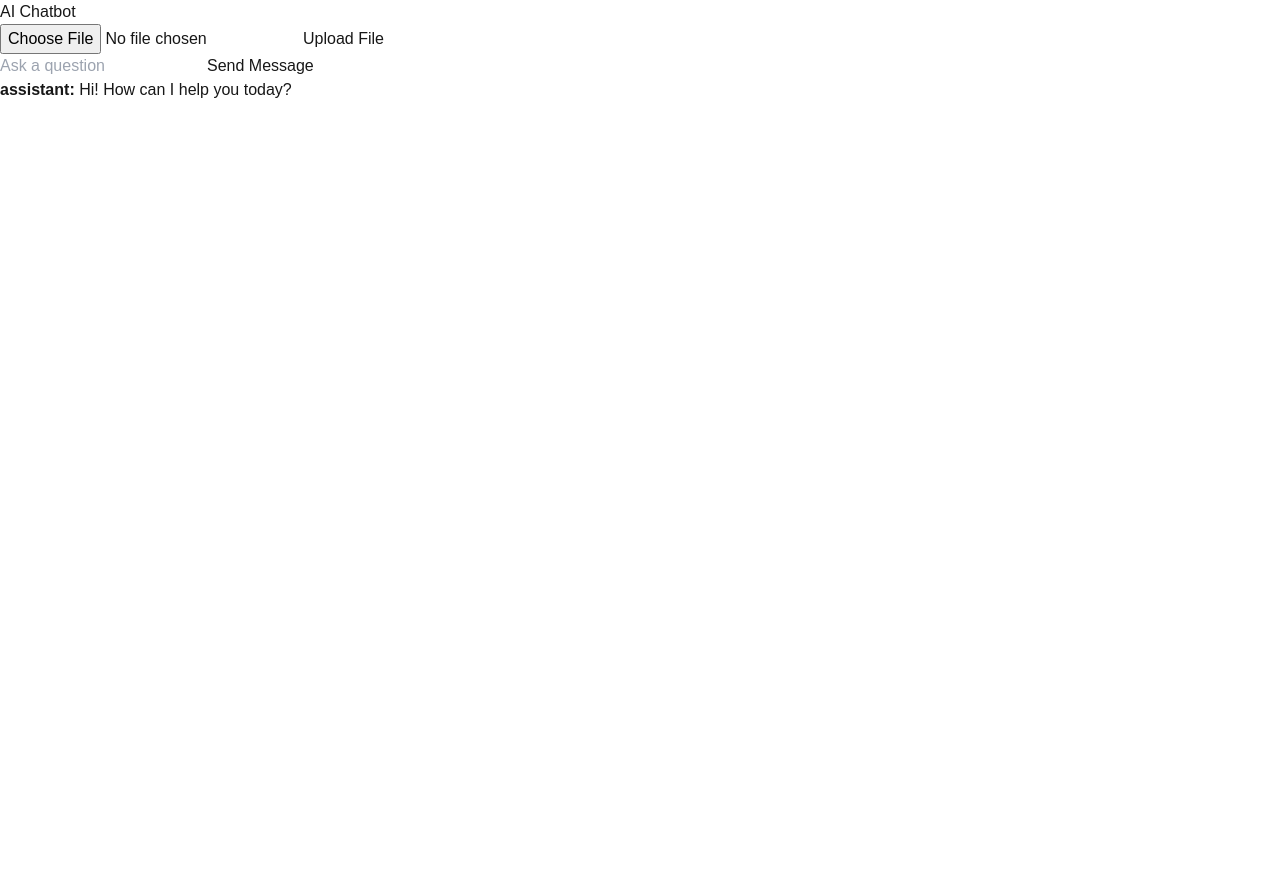
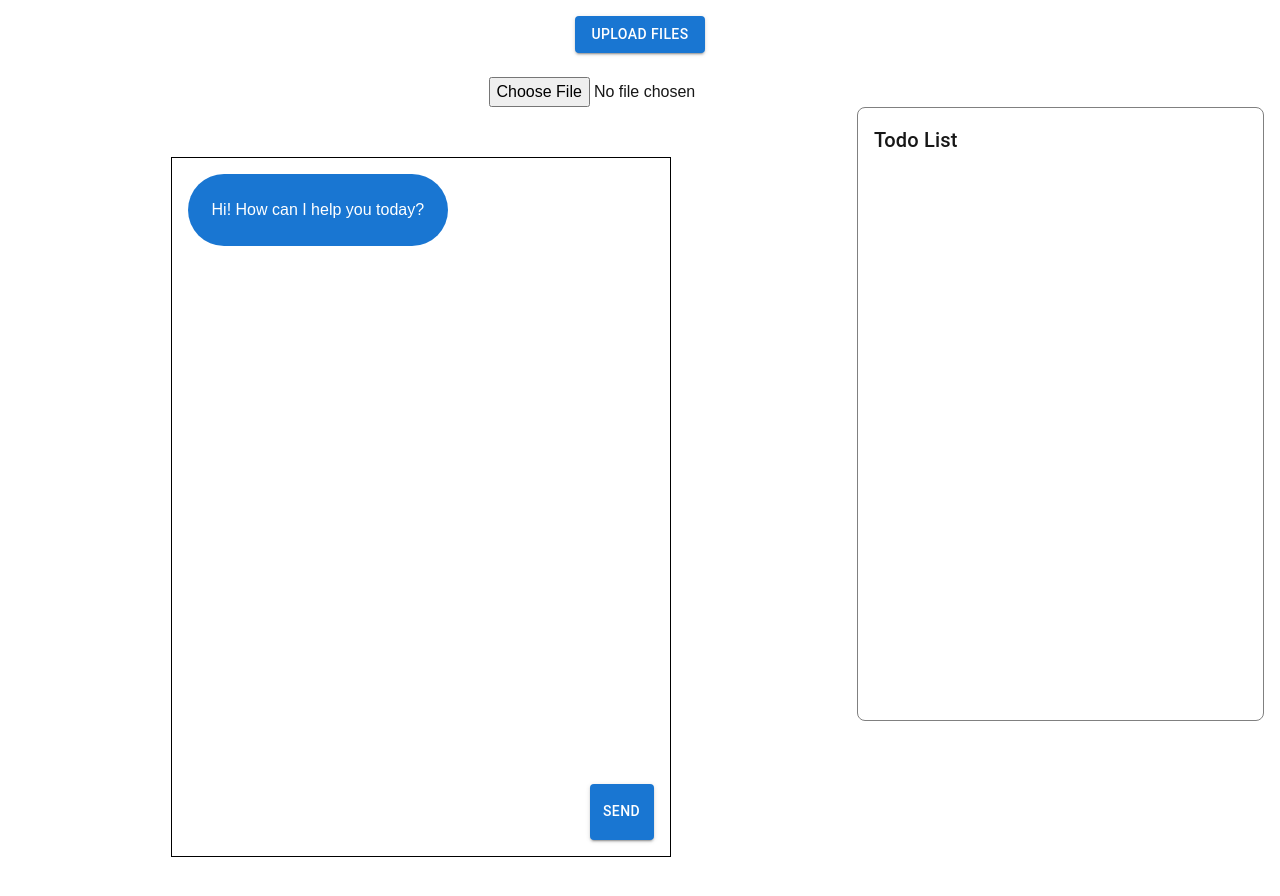
Before and after one commit to kyileiaye2021/insightbot, a Next.js app: page /dashboard in a window 1280 px wide. Shown: the top 896 px of the page. Before the commit the page ends 800 px from the top, so only its background shows below. Built offline with nearby package versions, Linux system fonts and the light colour scheme.

Commit message:
Updated dashboard/page.tsx

```diff
--- a/src/app/dashboard/page.tsx
+++ b/src/app/dashboard/page.tsx
@@ -1,76 +1,213 @@
-import axios from 'axios';
-import { useState } from 'react';
+'use client'
+import { Box, Button, Stack, TextField, Typography } from '@mui/material'
+import { useState } from 'react'
+import axios from 'axios'
 
 export default function Home() {
-  const [file, setFile] = useState(null);
+  const [file, setFile] = useState(null) // State to store selected file
   const [messages, setMessages] = useState([
     {
       role: 'assistant',
-      content: `Hi! How can I help you today?`,
+      content:' Hi! How can I help you today?',
     },
-  ]);
-  const [message, setMessage] = useState('');
-  const [uploadMessage, setUploadMessage] = useState('');
+  ])
+  const [message, setMessage] = useState('')
+  const [uploadMessage, setUploadMessage] = useState('') // State for showing upload status
 
-  // Handle file selection
+  // Functioin to handle file selection
+  //This function is triggered when a user selects a file
   const handleFileChange = (e) => {
-    setFile(e.target.files[0]);
-  };
+    setFile(e.target.files[0])
+  }
 
-  // Handle file upload
+  //function to handle file upload
+  //This function is triggered when the user clicks the Upload Files button.
   const handleUpload = async () => {
     if (!file) {
-      setUploadMessage('Please select a file to upload');
-      return;
+      setUploadMessage('Please select a file to upload')
+      return
     }
-
-    const formData = new FormData();
-    formData.append('file', file);
+    const formData = new FormData()
+    formData.append('file', file)
 
     try {
-      const response = await axios.post('http://127.0.0.1:5000/upload', formData, {
-        headers: {
-          'Content-Type': 'multipart/form-data',
-        },
-      });
-      setUploadMessage(response.data.message);
+      const response = await axios.post('http://127.0.0.1:5000/upload', formData)  // URL to your Flask backend
+      setUploadMessage(response.data.message)  // Show success message
     } catch (error) {
-      console.error('Error uploading file:', error);
-      setUploadMessage('Error uploading file');
+      setUploadMessage('Error uploading file')  // Show error message
     }
-  };
+  }
 
-  // Handle sending message to chatbot
   const sendMessage = async () => {
-    setMessage('');
-    setMessages((messages) => [...messages, { role: 'user', content: message }, { role: 'assistant', content: '' }]);
+    setMessage('')
+    setMessages((messages) => [
+      ...messages,
+      {role: 'user', content: message},
+      {role: 'assistant', content: ''},
+    ])
 
-    try {
-      const response = await axios.post('http://127.0.0.1:5000/chat', { question: message });
-      const assistantReply = response.data.answer;
-      setMessages((messages) => [...messages, { role: 'assistant', content: assistantReply }]);
-    } catch (error) {
-      console.error('Error sending message:', error);
+    const response = fetch('http://127.0.0.1:5000/chat', { //// Point to Flask backend
+      method: 'POST',
+      headers: {
+        'Content-Type': 'application/json',
+      },
+      body: JSON.stringify({ question: message }), // send only the user message
+    }).then(async (res) => {
+      const reader = res.body.getReader()
+      const decoder = new TextDecoder()
+      let result = ''
+
+      return reader.read().then(function processText({done, value}) {
+        if (done) {
+          return result
+        }
+
+        const text = decoder.decode(value || new Uint8Array(), {stream: true})
+        setMessages((messages) => {
+          let lastMessage = messages[messages.length - 1]
+          let otherMessages = messages.slice(0, messages.length - 1)
+          return [
+            ...otherMessages,
+            {...lastMessage, content: lastMessage.content + text},
+          ]
+        })
+        return reader.read().then(processText)
+      })
+    })
+  }
+
+  /*const addTodo = () => {
+    if (todo.trim()) {
+      setTodos([...todos, todo])
+      setTodo('')
     }
-  };
+  }*/
 
   return (
-    <div>
-      <h1>AI Chatbot</h1>
-      <input type="file" onChange={handleFileChange} />
-      <button onClick={handleUpload}>Upload File</button>
-      <p>{uploadMessage}</p>
-      <div>
-        <input value={message} onChange={(e) => setMessage(e.target.value)} placeholder="Ask a question" />
-        <button onClick={sendMessage}>Send Message</button>
-      </div>
-      <div>
-        {messages.map((msg, index) => (
-          <p key={index}>
-            <strong>{msg.role}:</strong> {msg.content}
-          </p>
-        ))}
-      </div>
-    </div>
-  );
+<Box
+      width="100vw"
+      height="100vh"
+      display="flex"
+      flexDirection="column"
+      justifyContent="flex-start"
+      alignItems="center"
+      p={2}
+    >
+      {/* Top Button */}
+      <Button variant="contained" sx={{ mb: 3 }} onClick={handleUpload}>
+        Upload Files
+      </Button>
+      <Typography>{uploadMessage}</Typography> {/* Display upload status */}
+
+      <input type="file" onChange={handleFileChange} /> {/**allow users to select the PDF file for uploading */}
+
+      {/* Columns Layout */}
+      <Stack direction="row" spacing={4} width="100%" height="80%">
+        {/* Chatbot UI */}
+        <Box
+      width="100vw"
+      height="100vh"
+      display="flex"
+      flexDirection="column"
+      justifyContent="center"
+      alignItems="center"
+    >
+      <Stack
+        direction={'column'}
+        width="500px"
+        height="700px"
+        border="1px solid black"
+        p={2}
+        spacing={3}
+      >
+        <Stack
+          direction={'column'}
+          spacing={2}
+          flexGrow={1}
+          overflow="auto"
+          maxHeight="100%"
+        >
+          {messages.map((message, index) => (
+            <Box
+              key={index}
+              display="flex"
+              justifyContent={
+                message.role === 'assistant' ? 'flex-start' : 'flex-end'
+              }
+            >
+              <Box
+                bgcolor={
+                  message.role === 'assistant'
+                    ? 'primary.main'
+                    : 'secondary.main'
+                }
+                color="white"
+                borderRadius={16}
+                p={3}
+              >
+                {message.content}
+              </Box>
+            </Box>
+          ))}
+        </Stack>
+        <Stack direction={'row'} spacing={2}>
+          <TextField
+            label="Message"
+            fullWidth
+            value={message}
+            onChange={(e) => setMessage(e.target.value)}
+            sx={{
+                input: { color: 'white' }, // Text color
+                label: { color: 'white' }, // Label color
+                '& .MuiOutlinedInput-root': {
+                  '& fieldset': {
+                    borderColor: 'white', // Default border color
+                  },
+                  '&:hover fieldset': {
+                    borderColor: 'white', // Hovered border color
+                  },
+                  '&.Mui-focused fieldset': {
+                    borderColor: 'white', // Focused border color
+                  },
+                },
+              }}
+          />
+          <Button variant="contained" onClick={sendMessage}>
+            Send
+          </Button>
+        </Stack>
+      </Stack>
+    </Box>
+
+        {/* Right Column: Todo List */}
+        <Box
+          width="50%"
+          height="100%"
+          border="1px solid gray"
+          borderRadius={2}
+          p={2}
+          display="flex"
+          flexDirection="column"
+          justifyContent="space-between"
+        >
+          <Typography variant="h6" mb={2}>
+            Todo List
+          </Typography>
+          <Stack direction="column" spacing={2} flexGrow={1} overflow="auto">
+            {/*{todos.map((todoItem, index) => (
+              <Box
+                key={index}
+                bgcolor="secondary.main"
+                color="white"
+                p={2}
+                borderRadius={16}
+              >
+                {todoItem}
+              </Box>
+            ))}*/}
+          </Stack>
+        </Box>
+      </Stack>
+    </Box>
+  )
 }
```
